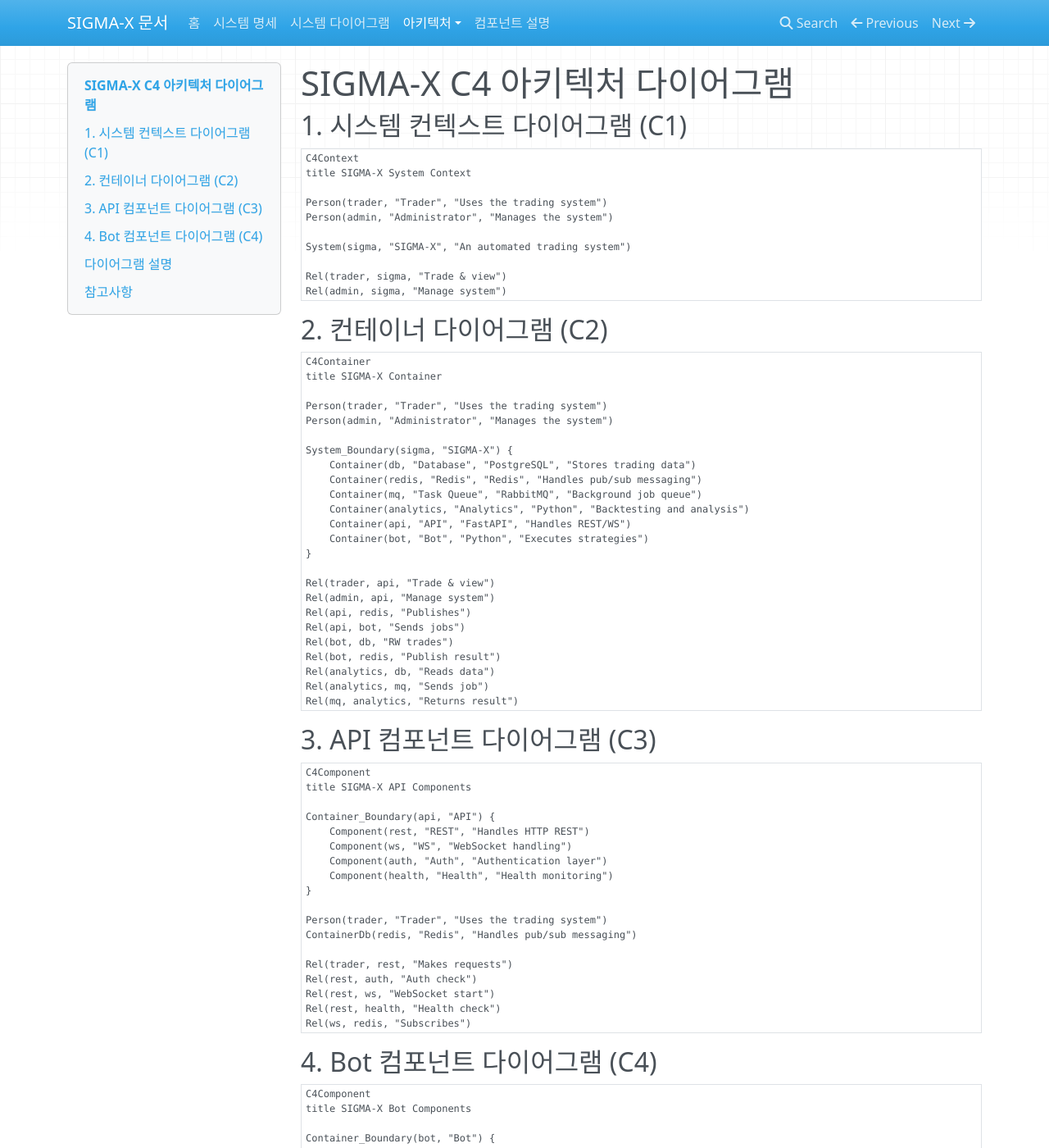
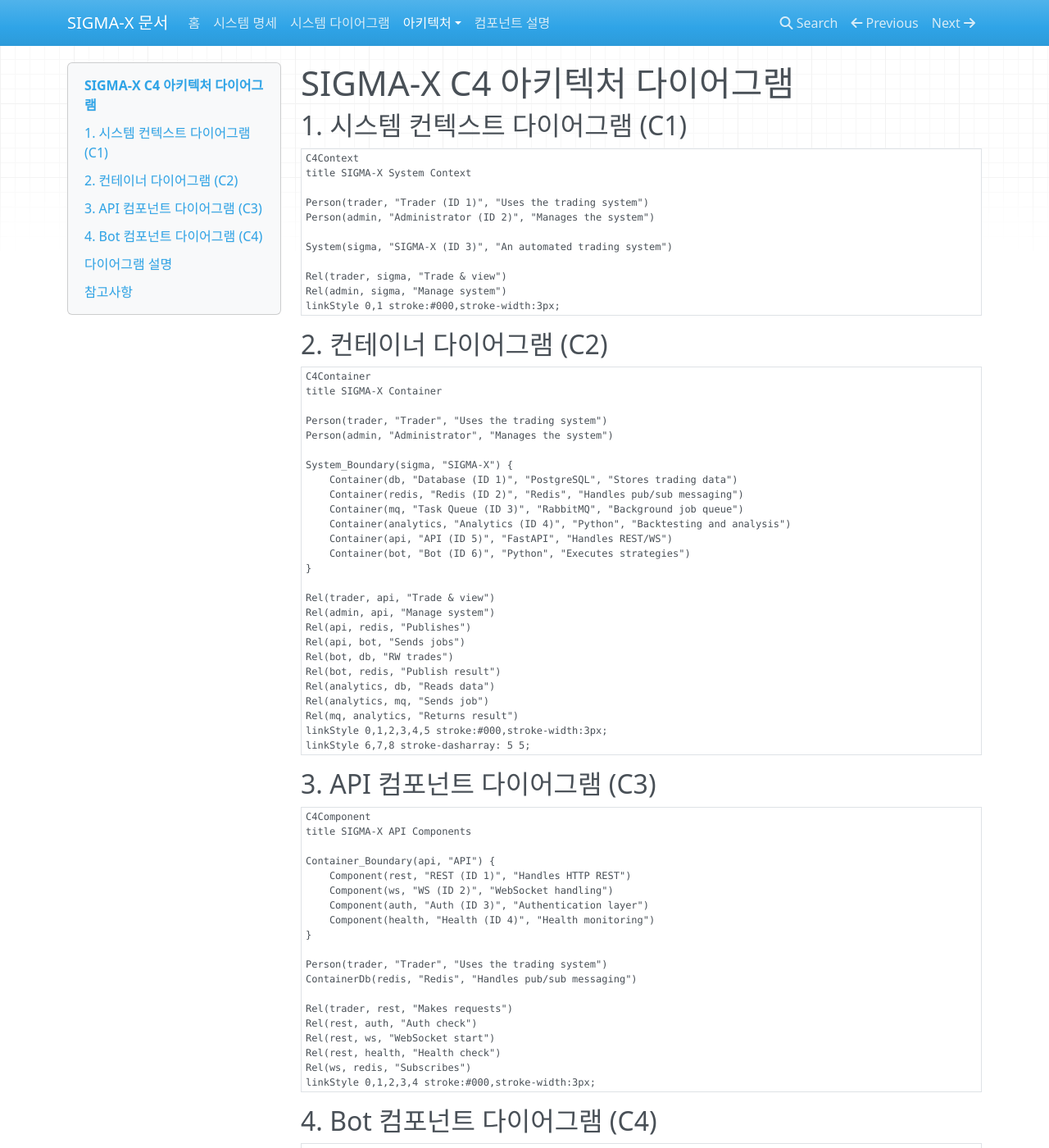
Before and after one commit to tjqjaqhd/sigma-x, an MkDocs documentation site: the page built from docs/1_architecture/c4_architecture.md, in a window 1280 px wide and 1400 px high. Shown: the whole window at 82% size. Built offline with MkDocs 1.6.1, drawn with Linux system fonts in a browser that asks for light colours; nearby versions of some CDN libraries; some of the changed text lies outside the part shown.

Commit message:
docs: add IDs and flow styles to C4 diagrams

````diff
--- a/docs/1_architecture/c4_architecture.md
+++ b/docs/1_architecture/c4_architecture.md
@@ -6,13 +6,14 @@
 C4Context
 title SIGMA-X System Context
 
-Person(trader, "Trader", "Uses the trading system")
-Person(admin, "Administrator", "Manages the system")
+Person(trader, "Trader (ID 1)", "Uses the trading system")
+Person(admin, "Administrator (ID 2)", "Manages the system")
 
-System(sigma, "SIGMA-X", "An automated trading system")
+System(sigma, "SIGMA-X (ID 3)", "An automated trading system")
 
 Rel(trader, sigma, "Trade & view")
 Rel(admin, sigma, "Manage system")
+linkStyle 0,1 stroke:#000,stroke-width:3px;
 ```
 
 ## 2. 컨테이너 다이어그램 (C2)
@@ -25,12 +26,12 @@
 Person(admin, "Administrator", "Manages the system")
 
 System_Boundary(sigma, "SIGMA-X") {
-    Container(db, "Database", "PostgreSQL", "Stores trading data")
-    Container(redis, "Redis", "Redis", "Handles pub/sub messaging")
-    Container(mq, "Task Queue", "RabbitMQ", "Background job queue")
-    Container(analytics, "Analytics", "Python", "Backtesting and analysis")
-    Container(api, "API", "FastAPI", "Handles REST/WS")
-    Container(bot, "Bot", "Python", "Executes strategies")
+    Container(db, "Database (ID 1)", "PostgreSQL", "Stores trading data")
+    Container(redis, "Redis (ID 2)", "Redis", "Handles pub/sub messaging")
+    Container(mq, "Task Queue (ID 3)", "RabbitMQ", "Background job queue")
+    Container(analytics, "Analytics (ID 4)", "Python", "Backtesting and analysis")
+    Container(api, "API (ID 5)", "FastAPI", "Handles REST/WS")
+    Container(bot, "Bot (ID 6)", "Python", "Executes strategies")
 }
 
 Rel(trader, api, "Trade & view")
@@ -42,6 +43,8 @@
 Rel(analytics, db, "Reads data")
 Rel(analytics, mq, "Sends job")
 Rel(mq, analytics, "Returns result")
+linkStyle 0,1,2,3,4,5 stroke:#000,stroke-width:3px;
+linkStyle 6,7,8 stroke-dasharray: 5 5;
 ```
 
 ## 3. API 컴포넌트 다이어그램 (C3)
@@ -51,10 +54,10 @@
 title SIGMA-X API Components
 
 Container_Boundary(api, "API") {
-    Component(rest, "REST", "Handles HTTP REST")
-    Component(ws, "WS", "WebSocket handling")
-    Component(auth, "Auth", "Authentication layer")
-    Component(health, "Health", "Health monitoring")
+    Component(rest, "REST (ID 1)", "Handles HTTP REST")
+    Component(ws, "WS (ID 2)", "WebSocket handling")
+    Component(auth, "Auth (ID 3)", "Authentication layer")
+    Component(health, "Health (ID 4)", "Health monitoring")
 }
 
 Person(trader, "Trader", "Uses the trading system")
@@ -65,6 +68,7 @@
 Rel(rest, ws, "WebSocket start")
 Rel(rest, health, "Health check")
 Rel(ws, redis, "Subscribes")
+linkStyle 0,1,2,3,4 stroke:#000,stroke-width:3px;
 ```
 
 ## 4. Bot 컴포넌트 다이어그램 (C4)
@@ -74,10 +78,10 @@
 title SIGMA-X Bot Components
 
 Container_Boundary(bot, "Bot") {
-    Component(strat, "Strategy", "Runs strategies")
-    Component(risk, "Risk", "Validates risk")
-    Component(exec, "Exec", "Executes orders")
-    Component(sim, "Sim", "Simulates trades")
+    Component(strat, "Strategy (ID 1)", "Runs strategies")
+    Component(risk, "Risk (ID 2)", "Validates risk")
+    Component(exec, "Exec (ID 3)", "Executes orders")
+    Component(sim, "Sim (ID 4)", "Simulates trades")
 }
 
 ContainerDb(db, "Database", "Stores trading data")
@@ -87,6 +91,8 @@
 Rel(risk, exec, "If ok")
 Rel(sim, strat, "Sim input")
 Rel(sim, db, "Save results")
+linkStyle 0,1 stroke:#000,stroke-width:3px;
+linkStyle 2,3 stroke-dasharray: 5 5;
 ```
 
 ## 다이어그램 설명
````
